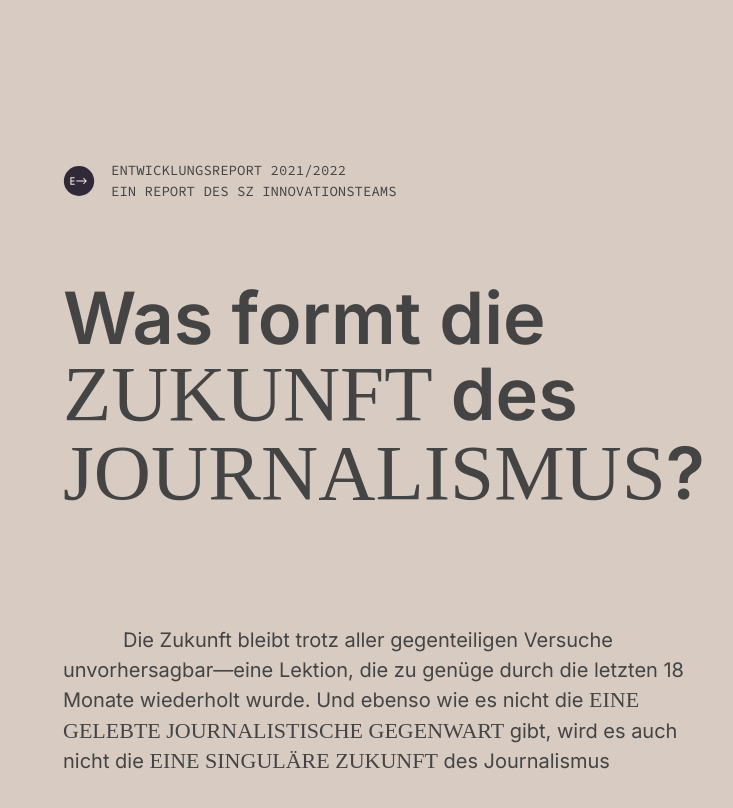
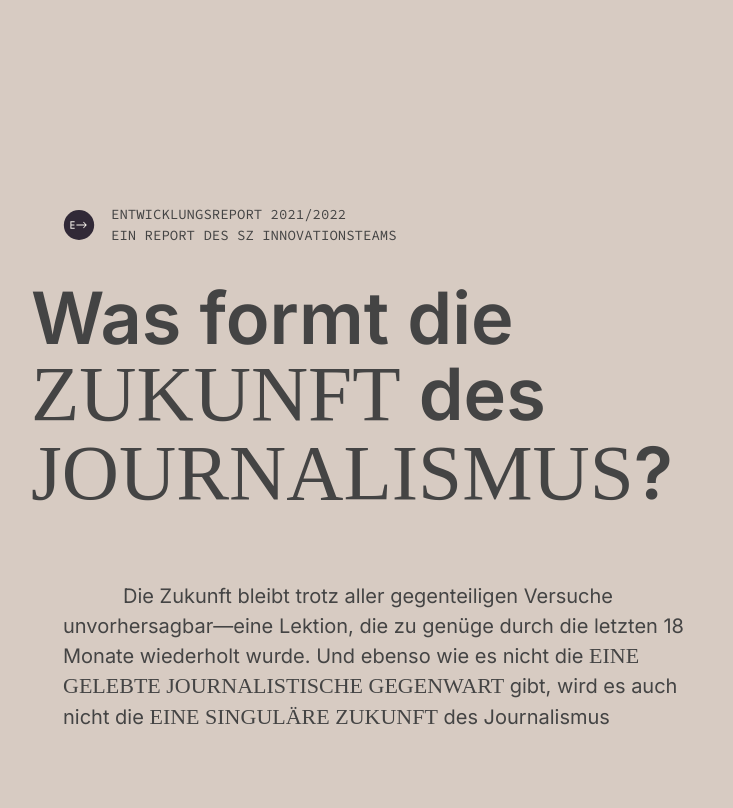
Before and after one commit to sz-innovation/entwicklungsreport-2021, a Jekyll site: the page built from index.html, in a window 1280 px wide and 900 px high. Shown: the top 808 px of the window, without its empty margins (341-1074 px from the left). Built offline with Jekyll 4.4.1, drawn with Linux system fonts in a browser that asks for light colours; some web fonts are replaced.

Commit message:
header design

```diff
--- a/_sass/_typography.scss
+++ b/_sass/_typography.scss
@@ -82,7 +82,7 @@
     hyphens: none;
 
     h1 {
-        font-size: 7vw;
+        font-size: 10vw;
         line-height: 1;
 
         @media (min-width: 90vh) {
--- a/index.html
+++ b/index.html
@@ -42,11 +42,11 @@
         </div>
         <article class="w-75-ns w-100 pa3" id="content">
             <section class="f4-ns f5 mb7 pl3-ns txt-color w-100 lh-copy measure-wide sans-serif" id="splash-header">
-                <p class="mono f6 mb4 flex items-center">
+                <p class="mono f6-ns f7 mb4 flex items-center">
                     <a href="{{site.url}}/" class="link"><img class="w2" src="{{site.url}}/img/logo.svg"></a>
                     <span class="ttu pl3">Entwicklungsreport 2021/2022<br>Ein Report des SZ Innovationsteams</span>
                 </p>
-                <h1 class="pt0 pb5 measure-wide f1-ns f2 lh-title">Was formt die <span class="junicode ttu">Zukunft</span> des <span class="junicode ttu">Journalismus</span>?</h1>
+                <h1 class="pt0 pb5-ns pb4 ma1 measure-wide f1-ns f2 lh-title">Was formt die <span class="junicode ttu">Zukunft</span> des <span class="junicode ttu">Journalismus</span>?</h1>
                 <p class="mt0 pb2 measure-wide f4-ns sans-serif indent-big article-subtitle lh-copy">Die Zukunft bleibt trotz aller gegenteiligen Versuche unvorhersagbar—eine Lektion, die zu genüge durch die letzten 18 Monate wiederholt wurde. Und ebenso wie es nicht die <strong>eine gelebte journalistische Gegenwart</strong> gibt, wird es auch nicht die <strong>eine singuläre Zukunft</strong> des Journalismus</p>
             </section>
 
```
Also changed, not shown: Gemfile.lock.
